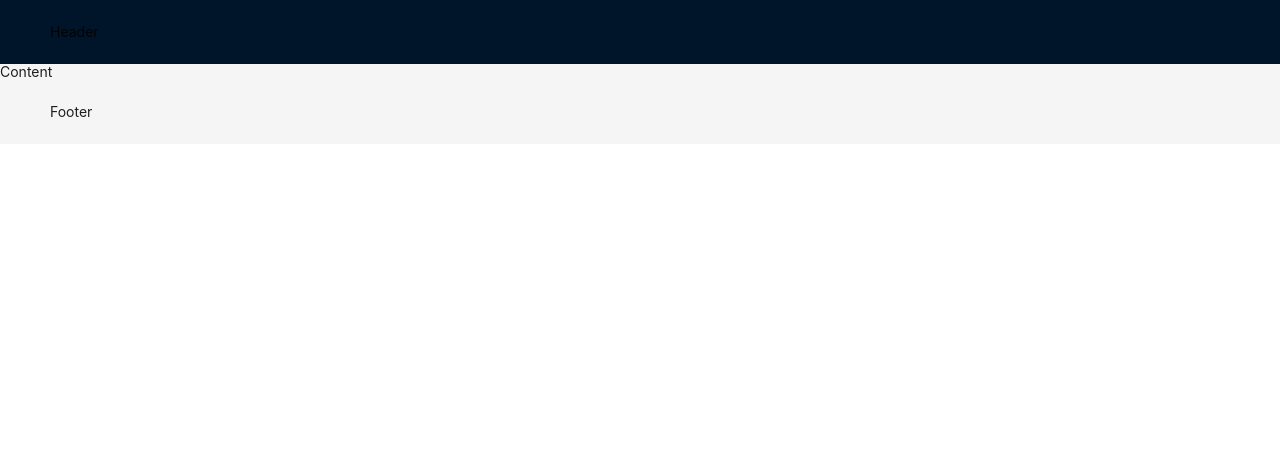
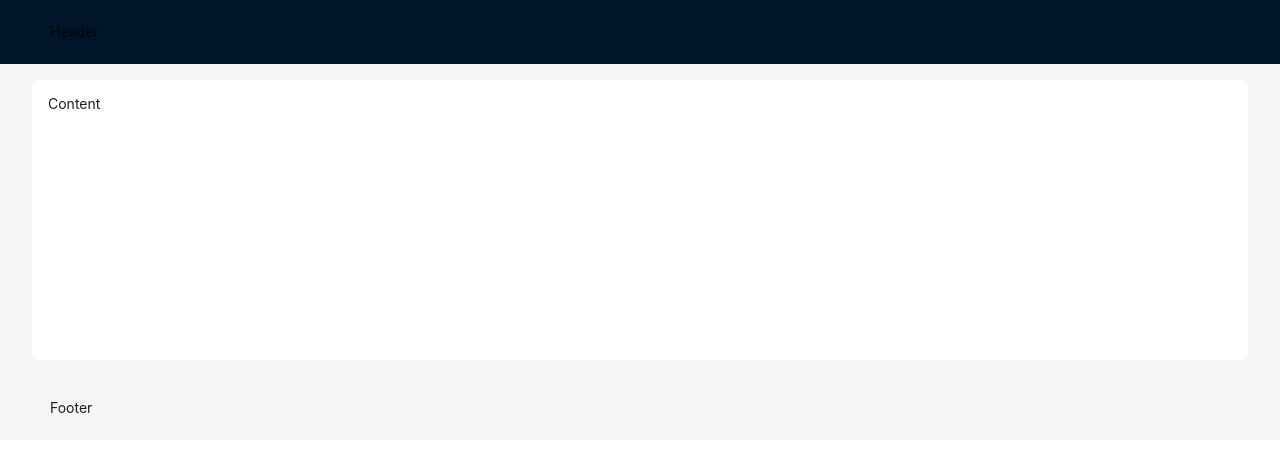
Before and after one commit to tylerlong/layout-scroll-demo, a React (Vite) app: page / in a window 1280 px wide. Shown: the top 452 px of the page. Built offline with nearby package versions, Linux system fonts and the light colour scheme.

Commit message:
Update UI

```diff
--- a/package.json
+++ b/package.json
@@ -2,6 +2,7 @@
   "license": "MIT",
   "type": "module",
   "devDependencies": {
+    "@types/react": "^19.0.2",
     "@vitejs/plugin-react": "^4.3.4",
     "antd": "^5.22.7",
     "react": "18.3.1",
--- a/src/index.tsx
+++ b/src/index.tsx
@@ -1,16 +1,11 @@
 import React, { StrictMode } from "react";
 import { createRoot } from "react-dom/client";
-import { Layout } from "antd";
 
-const { Header, Content, Footer } = Layout;
+import Main from "./main";
 
 const root = createRoot(document.getElementById("root")!);
 root.render(
   <StrictMode>
-    <Layout>
-      <Header>Header</Header>
-      <Content>Content</Content>
-      <Footer>Footer</Footer>
-    </Layout>
+    <Main />
   </StrictMode>,
 );
--- /dev/null
+++ b/src/main.tsx
@@ -0,0 +1,31 @@
+import { Layout, theme } from "antd";
+import React from "react";
+
+const { Header, Content, Footer } = Layout;
+
+const Main = () => {
+  const {
+    token: { colorBgContainer, borderRadiusLG },
+  } = theme.useToken();
+
+  return (
+    <Layout>
+      <Header>Header</Header>
+      <Content style={{ padding: "1rem 2rem" }}>
+        <div
+          style={{
+            background: colorBgContainer,
+            minHeight: 280,
+            padding: "1rem",
+            borderRadius: borderRadiusLG,
+          }}
+        >
+          Content
+        </div>
+      </Content>
+      <Footer>Footer</Footer>
+    </Layout>
+  );
+};
+
+export default Main;
```
Also changed, not shown: 1 other file (tests, documents, lock files or other folders).
